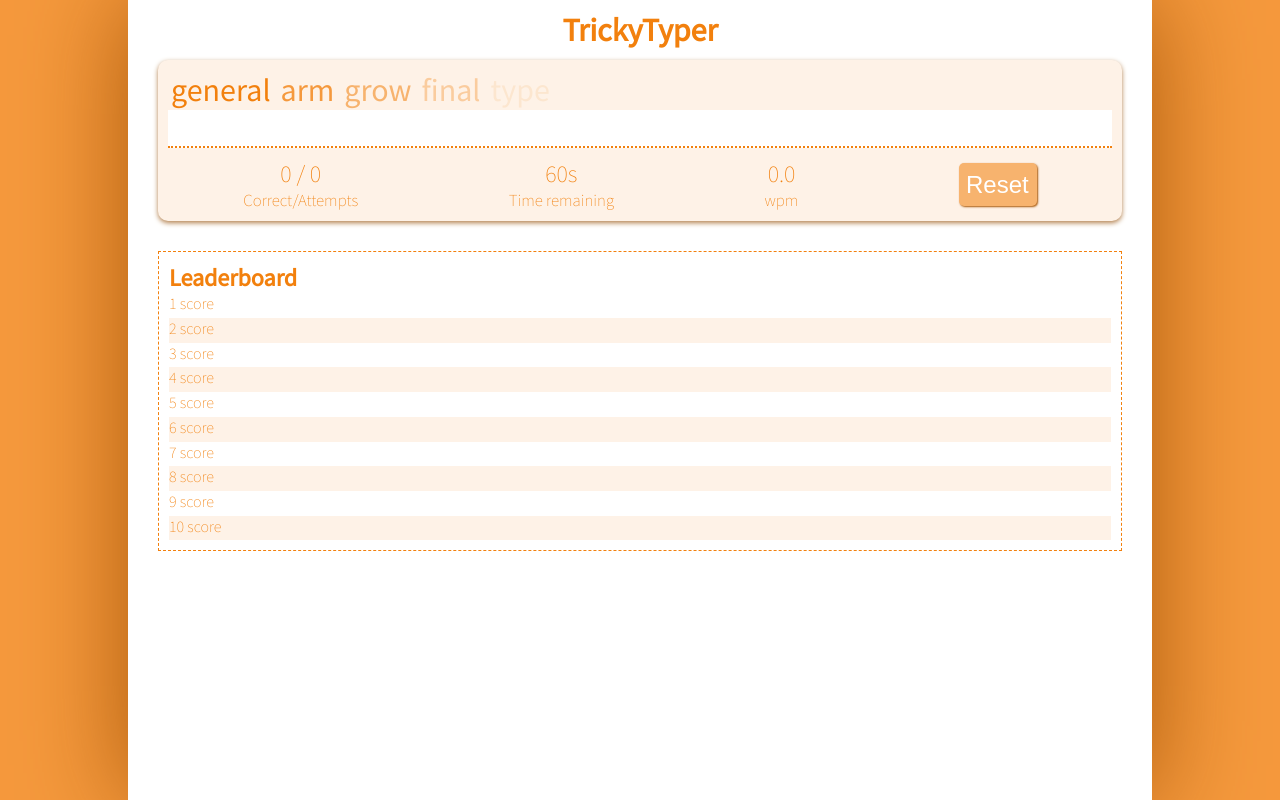
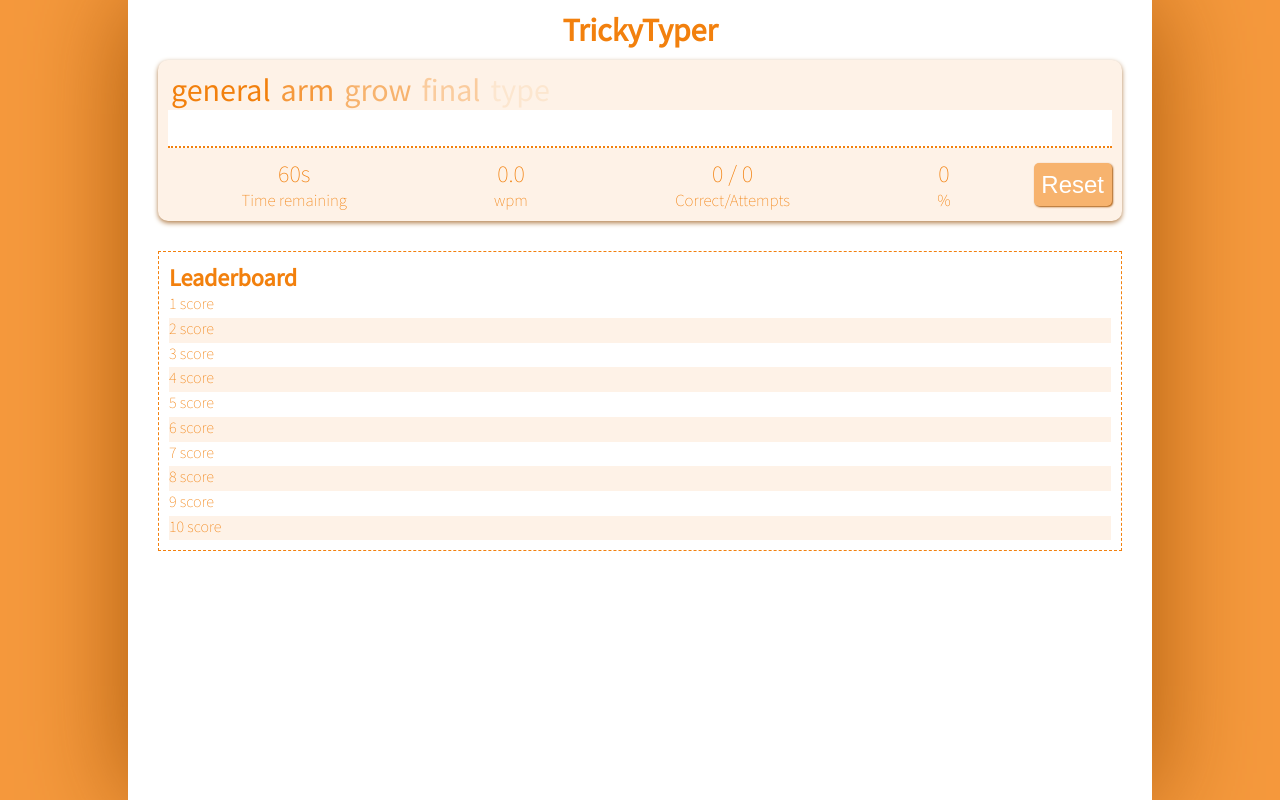
Before and after one commit to dmills-webdev/tricky-typer, a React (Create React App) app: page / in a window 1280 px wide. Built offline with nearby package versions, Linux system fonts and the light colour scheme.

Commit message:
Add accuracy metric

```diff
--- a/src/TypingTestComponent.js
+++ b/src/TypingTestComponent.js
@@ -1,6 +1,6 @@
 import React from "react"
 
-function TypingTestComponent({ words, points, attempts, wpm, countdown, typedWord, updateTypedWord, checkWord, resetTest }) {
+function TypingTestComponent({ words, points, attempts, accuracy, wpm, countdown, typedWord, updateTypedWord, checkWord, resetTest }) {
   return (
     <div className="game-container">
       <div className="upcoming-words">
@@ -17,9 +17,12 @@ function TypingTestComponent({ words, points, attempts, wpm, countdown, typedWor
           checkWord(event.target.value)}}
       />
       <div className="controls-container">
-        <span><p>{points} / {attempts}</p><p className="unit-text">Correct/Attempts</p></span>  {/* TODO: add scaling at end of each test*/}
-        <span><p>{countdown}s</p><p className="unit-text">Time remaining</p></span>
-        <span><p>{wpm}</p><p className="unit-text">wpm</p></span>
+        <div className="metrics-container">
+          <span><p>{countdown}s</p><p className="unit-text">Time remaining</p></span>
+          <span><p>{wpm}</p><p className="unit-text">wpm</p></span>
+          <span><p>{points} / {attempts}</p><p className="unit-text">Correct/Attempts</p></span>  {/* TODO: add scaling at end of each test*/}
+          <span><p>{accuracy}</p><p className="unit-text">%</p></span>
+        </div>
         <button
           onClick={() => {
             resetTest()
--- a/src/TypingTestContainer.js
+++ b/src/TypingTestContainer.js
@@ -4,19 +4,21 @@ import testList from "./testlist" // Import randomised test list from a larger w
 
 const TypingTestContainer = () => {
 
-// Initialise wordlist and session score
+// Hiscores
+  let hiscores = []
+
+// Initialise wordlist and scoring
   let [words, getNewWords] = useState(testList())
   let [attempts, adjustWordCount] = useState(0)
   let [points, adjustPoints] = useState(0)
-
   // TODO: add character tracking logic
   //let [characters, charactersRight] = useState(0)
 
-  let [countdown, setCountdown] = useState(0)
-  let [duration, setDuration] = useState(60)
 // Initialise test timing variables
   let [isTestRunning, toggleTestRunning] = useState(false)
   let [isTestComplete, toggleTestComplete] = useState(true)
+  let [countdown, setCountdown] = useState(0)
+  let [duration, setDuration] = useState(60)
 
 // Typing goal word and attempt
   const [typedWord, updateTypedWord] = useState("")
@@ -78,14 +80,27 @@ const TypingTestContainer = () => {
     resetTest()
   },[])
 
+// Calculate and return accuracy as long as it can be calculated
+  const getAccuracy = () => {
+    let accuracy = ((points/attempts)*100).toFixed(1)
+    if (isNaN(accuracy)) {
+      return 0
+    } else {
+      return accuracy
+    }
+  }
+
 // Render
     return(
       <TypingTestComponent
+        //Scoring props
         words={words}
         points={points}
-        wpm={(points*(60/(61-countdown))).toFixed(1)}
+        attempts={attempts}
+        accuracy={getAccuracy()}
+        wpm={ (points*(60/(61-countdown))).toFixed(1) }
+        //Operational props
         countdown={countdown}
-        attempts={attempts}
         typedWord={typedWord}
         updateTypedWord={updateTypedWord}
         checkWord={checkWord}
--- a/src/app.scss
+++ b/src/app.scss
@@ -103,18 +103,7 @@ h1 {
   color: $primary-color90;
 }
 
-.controls-container {
-  display: flex;
-  justify-content: space-around;
-  align-items: center;
-
-  font-size: 1.5em;
-}
-
-.controls-container span {
-  text-align: center;
-}
-
+/*--------------------------------------------------------- Game Styles ------*/
 .game-container input {
   width: 100%;
   height: 1.2em;
@@ -133,6 +122,7 @@ h1 {
   border-radius: 5px 5px;
   padding: 8px 8px 7px 7px;
   margin-left: 10px;
+  align-self: center;
 
   font-size: 1em;
 
@@ -146,7 +136,23 @@ h1 {
   box-shadow: none;
 }
 
-/*--------------------------------------------------------- Game Styles ------*/
+/*------------------------------------------------------ Metrics Styles ------*/
+
+.controls-container {
+  display: flex;
+  flex-wrap: nowrap;
+  text-align: center;
+  font-size: 1.5em;
+}
+
+.metrics-container {
+  display: flex;
+  flex-wrap: wrap;
+  flex-grow: 10;
+  justify-content: space-around;
+}
+
+/*-------------------------------------------------- Leaderboard Styles ------*/
 
 .leaderboard-container {
   display: flex;
```
